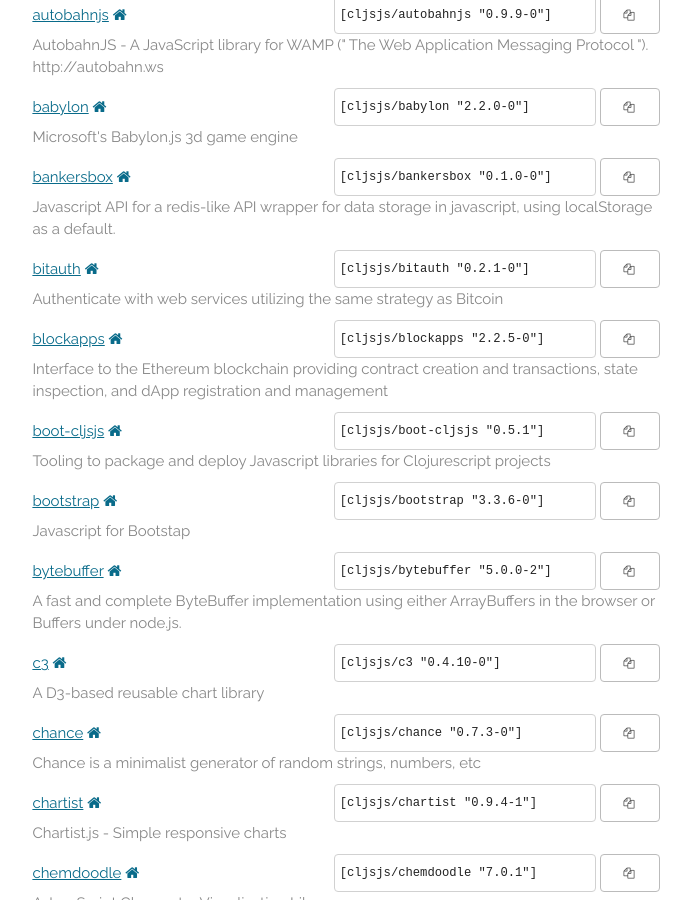
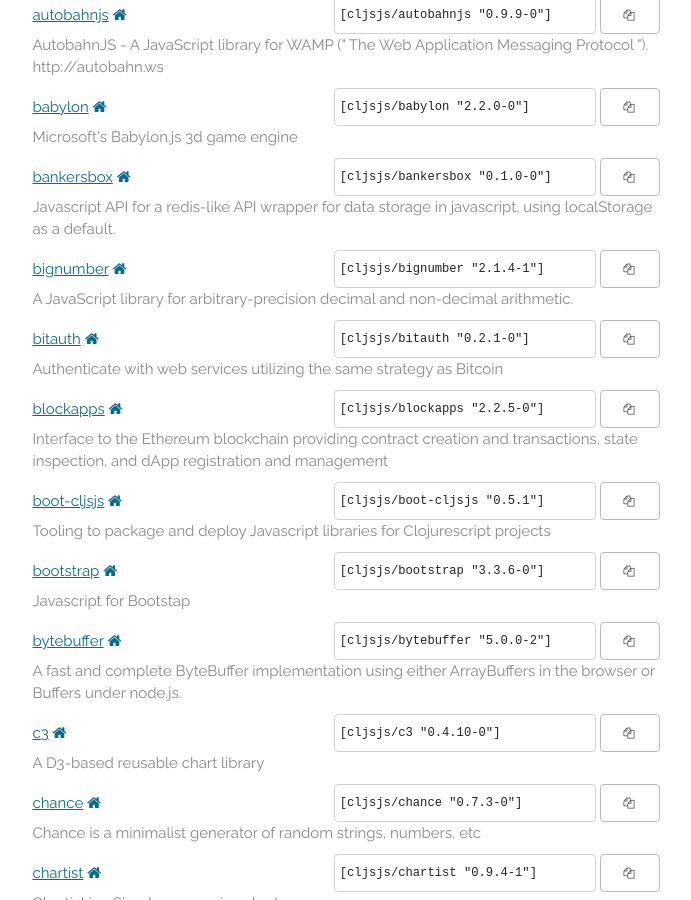
Before and after one commit to cljsjs/cljsjs.github.io, a Jekyll site: the page built from index.markdown, in a window 1280 px wide and 900 px high, scrolled down 1262 px. Shown: the whole window, without its empty margins (294-985 px from the left). Built offline with Jekyll 4.4.1, drawn with Linux system fonts in a browser that asks for light colours; nearby versions of some CDN libraries; comment, search, counter and statistics services are not loaded.

Commit message:
Automatic update

```diff
--- a/_includes/packages.html
+++ b/_includes/packages.html
@@ -53,6 +53,15 @@
       <button data-clipboard-text='[cljsjs/bankersbox "0.1.0-0"]'><i class="fa fa-copy"></i></button>
     </span>
     <p class="description">Javascript API for a redis-like API wrapper for data storage in javascript, using localStorage as a default.</p>
+  </li>
+  <li>
+    <a href="https://clojars.org/cljsjs/bignumber">bignumber</a>
+    <a href="http://mikemcl.github.io/bignumber.js" target="new"><i class="fa fa-home"></i></a>
+    <span class="clojars">
+      <input type="text" value='[cljsjs/bignumber "2.1.4-1"]'/>
+      <button data-clipboard-text='[cljsjs/bignumber "2.1.4-1"]'><i class="fa fa-copy"></i></button>
+    </span>
+    <p class="description">A JavaScript library for arbitrary-precision decimal and non-decimal arithmetic.</p>
   </li>
   <li>
     <a href="https://clojars.org/cljsjs/bitauth">bitauth</a>
```
